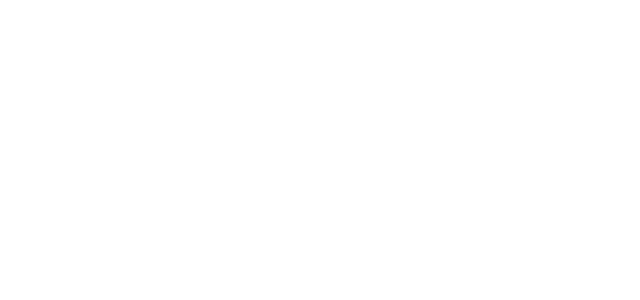
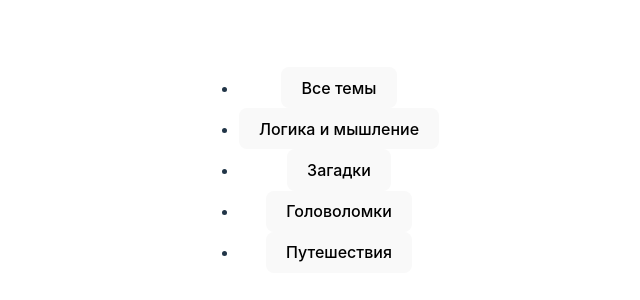
Before and after one commit to Nik42KIS/logic-like, a React (Vite) app: page / in a window 1280 px wide. Shown: the part 230-530 px from the top of the page, without its empty margins (321-961 px from the left). Built offline with nearby package versions, Linux system fonts and the light colour scheme; no server answers.

Commit message:
fetch tag list

```diff
--- a/src/components/nav-bar/nav-bar.tsx
+++ b/src/components/nav-bar/nav-bar.tsx
@@ -1,9 +1,43 @@
-import React from 'react'
+import React, { useEffect, useState } from 'react';
 
 export const NavBar = () => {
+  const [tagList, setTagList] = useState([]);
+
+  useEffect(() => {
+    const data = fetch('https://logiclike.com/docs/courses.json')
+      .then((res) => res.json())
+      .then((result) => {
+        const tagArr = [];
+        result.forEach((el) => {
+          el.tags.forEach((item) => {
+            tagArr.indexOf(item) === -1 ? tagArr.push(item) : null;
+          });
+        });
+
+        return tagArr;
+      });
+    data.then((res) => setTagList(res));
+  }, []);
+
   return (
     <nav>
-
+      <ul>
+        <li className="nav_list_item">
+          <button className="list_item_btn">Все темы</button>
+        </li>
+        <li className="nav_list_item">
+          <button className="list_item_btn">Логика и мышление</button>
+        </li>
+        <li className="nav_list_item">
+          <button className="list_item_btn">Загадки</button>
+        </li>
+        <li className="nav_list_item">
+          <button className="list_item_btn">Головоломки</button>
+        </li>
+        <li className="nav_list_item">
+          <button className="list_item_btn">Путешествия</button>
+        </li>
+      </ul>
     </nav>
-  )
-}
+  );
+};
```
